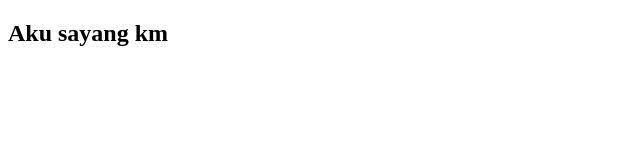
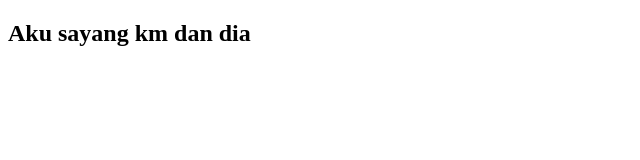
Before and after one commit to agm4r/wpu-git-test, a plain HTML site: page index.html in a window 1280 px wide. Shown: the whole page, without its empty margins (0-640 px from the left). Drawn offline with Linux system fonts and the light colour scheme.

Commit message:
mengedit h2 part 3

```diff
--- a/index.html
+++ b/index.html
@@ -6,6 +6,6 @@
     <title>HAHAH</title>
 </head>
 <body>
-    <h2>Aku sayang km</h2>
+    <h2>Aku sayang km dan dia</h2>
 </body>
 </html>
```
